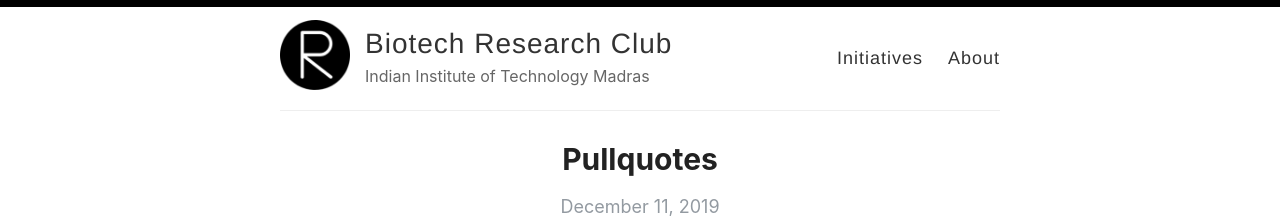
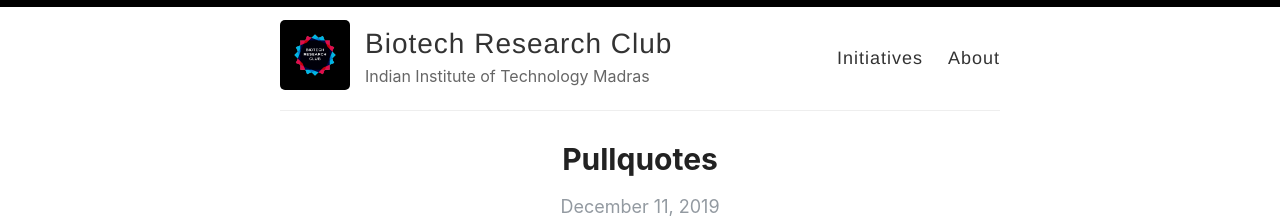
Before and after one commit to nehaswami16/biotechresearchclub, a Jekyll site: the page built from index.html, in a window 1280 px wide. Shown: the top 218 px of the page. Built offline with Jekyll 4.4.1, drawn with Linux system fonts in a browser that asks for light colours; the list of posts is cut into pages by our own code.

Commit message:
Update _config.yml

```diff
--- a/_config.yml
+++ b/_config.yml
@@ -12,7 +12,7 @@ name: Biotech Research Club
 description: Indian Institute of Technology Madras
 
 # URL of your avatar or profile pic (you could use your GitHub profile pic)
-avatar: /images/reverie.png
+avatar: /images/Logo.png
 
 #
 # Flags below are optional
```
